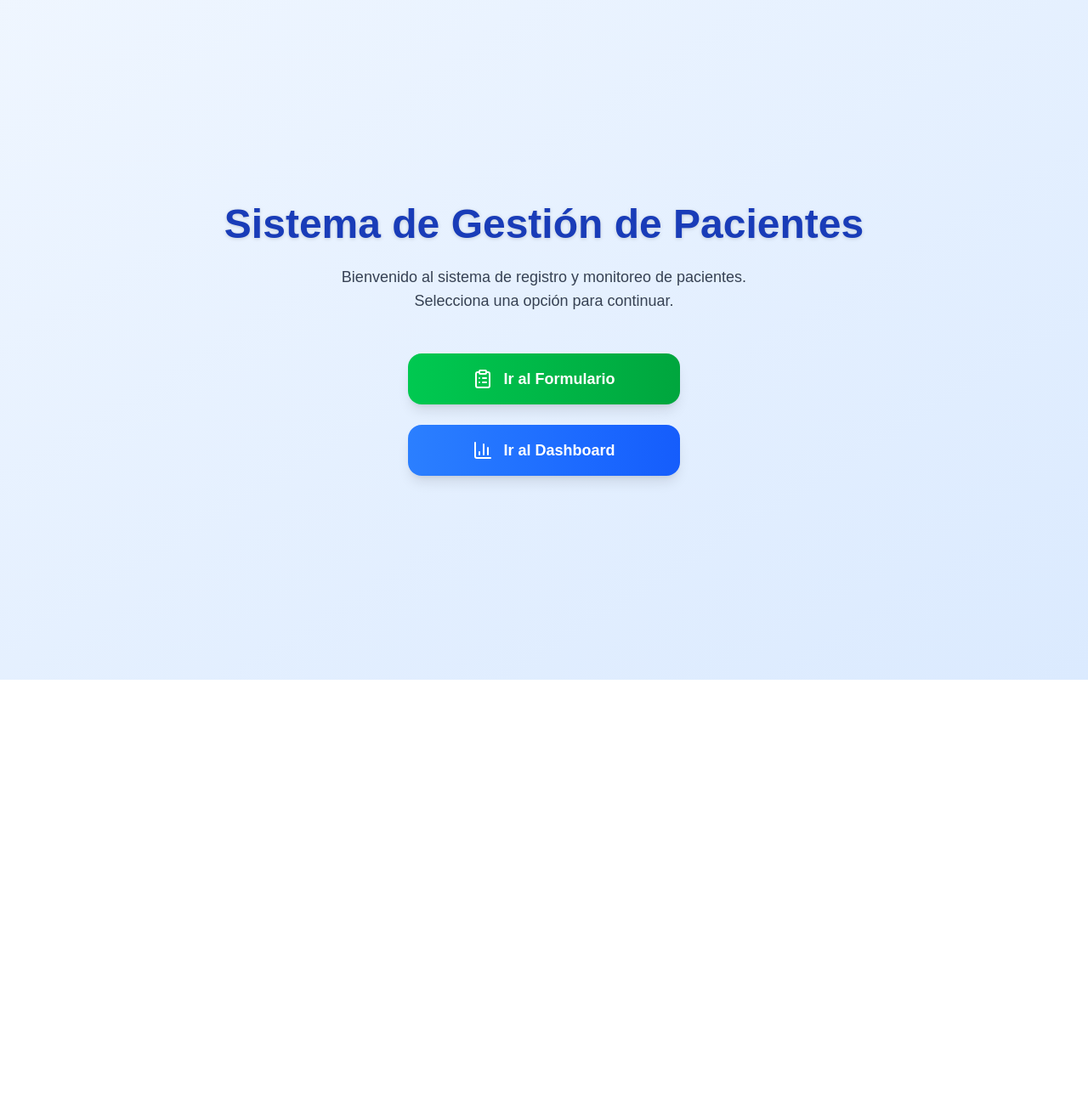
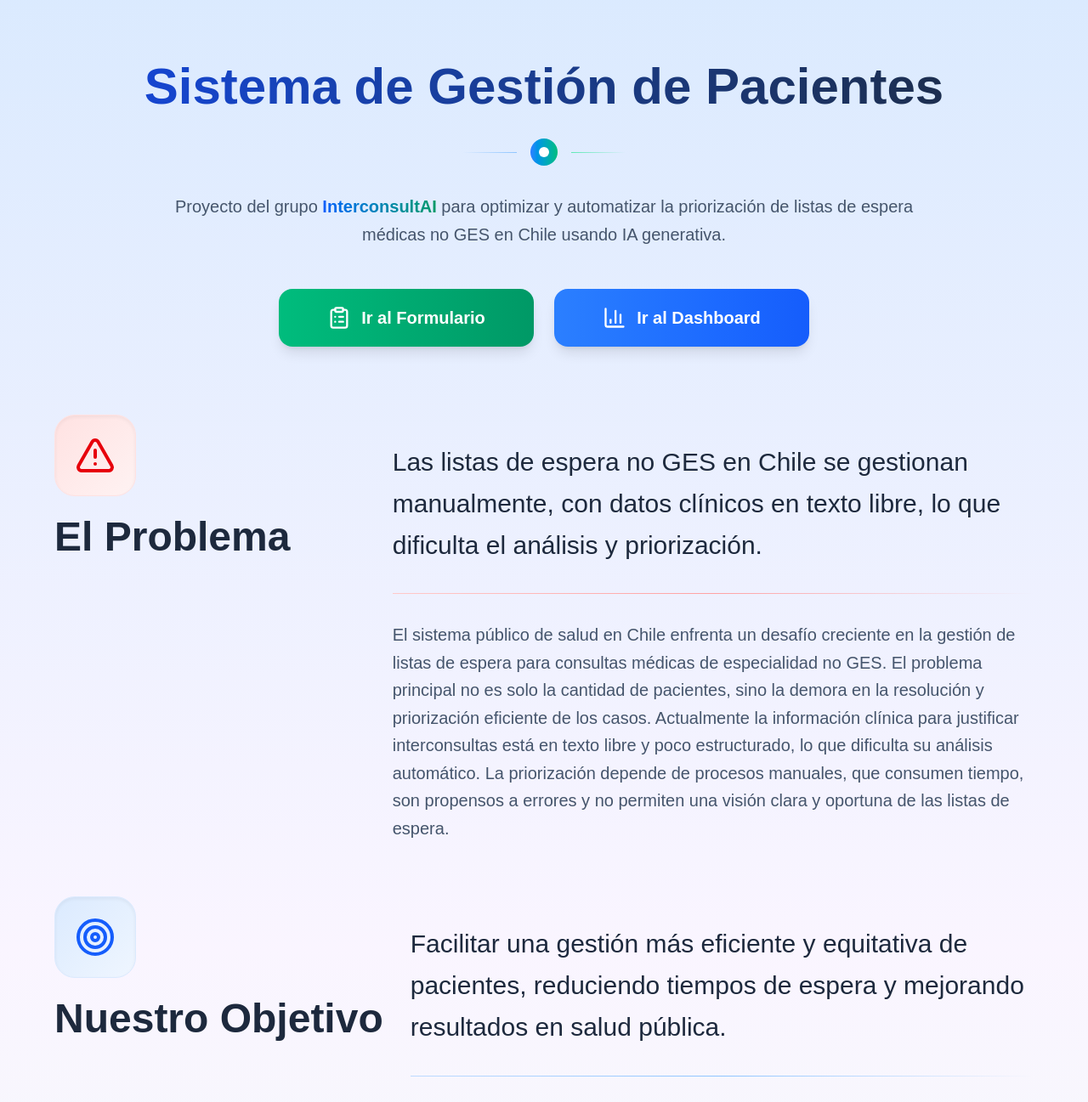
Before and after one commit to a1fredowo/interconsultai, a Next.js app: page / in a window 1280 px wide. Shown: the top 1297 px of the page at 85% size. Before the commit the page ends 800 px from the top, so only its background shows below. Built offline with nearby package versions, Linux system fonts and the light colour scheme.

Commit message:
Landing page mejorado

```diff
--- a/src/app/page.tsx
+++ b/src/app/page.tsx
@@ -1,37 +1,125 @@
 "use client";
 
 import { useRouter } from "next/navigation";
-import { ClipboardList, BarChart3 } from "lucide-react";
+import { ClipboardList, BarChart3, AlertTriangle, Target, Lightbulb } from "lucide-react";
 
 export default function Home() {
   const router = useRouter();
 
   return (
-    <div className="flex flex-col items-center justify-center min-h-screen text-center px-6 bg-gradient-to-br from-blue-50 to-blue-100">
-      <h1 className="text-5xl font-extrabold mb-6 text-blue-800 drop-shadow-sm">
+    <div className="min-h-screen bg-gradient-to-b from-blue-100 via-purple-50 via-pink-50 via-orange-50 to-emerald-50">
+      <div className="container mx-auto px-6 py-16">
+        {/* Header Section */}
+        <div className="text-center mb-12">
+          <h1 className="text-5xl lg:text-6xl font-bold bg-gradient-to-r from-blue-700 to-slate-800 bg-clip-text text-transparent mb-6 leading-tight">
             Sistema de Gestión de Pacientes
           </h1>
-      <p className="mb-12 text-lg text-gray-700 max-w-lg">
-        Bienvenido al sistema de registro y monitoreo de pacientes.
-        Selecciona una opción para continuar.
+          <div className="flex items-center justify-center mb-8">
+            <div className="w-16 h-px bg-gradient-to-r from-transparent to-blue-300"></div>
+            <div className="w-8 h-8 bg-gradient-to-r from-blue-500 to-emerald-500 rounded-full mx-4 flex items-center justify-center">
+              <div className="w-3 h-3 bg-white rounded-full"></div>
+            </div>
+            <div className="w-16 h-px bg-gradient-to-l from-transparent to-emerald-300"></div>
+          </div>
+          <p className="text-xl text-slate-600 max-w-4xl mx-auto leading-relaxed mb-12">
+            Proyecto del grupo <span className="font-bold text-transparent bg-gradient-to-r from-blue-600 to-emerald-600 bg-clip-text">InterconsultAI</span> para optimizar y automatizar la priorización de listas de espera médicas no GES en Chile usando IA generativa.
           </p>
 
-      <div className="flex flex-col gap-6 w-full max-w-xs">
+          {/* Action Buttons */}
+          <div className="flex flex-col sm:flex-row gap-6 justify-center items-center mb-20">
             <button
               onClick={() => router.push("/formulario")}
-          className="flex items-center justify-center gap-3 bg-gradient-to-r from-green-500 to-green-600 hover:from-green-600 hover:to-green-700 text-white py-4 px-6 rounded-2xl shadow-lg transform transition hover:scale-105 active:scale-95"
+              className="group relative flex items-center justify-center gap-3 bg-gradient-to-r from-emerald-500 to-emerald-600 hover:from-emerald-600 hover:to-emerald-700 text-white py-5 px-10 rounded-2xl shadow-lg transform transition-all duration-300 hover:scale-105 hover:shadow-xl active:scale-95 w-full sm:w-auto min-w-[300px] overflow-hidden"
             >
-          <ClipboardList className="w-6 h-6" />
-          <span className="text-lg font-semibold">Ir al Formulario</span>
+              <div className="absolute inset-0 bg-gradient-to-r from-white/0 via-white/20 to-white/0 transform -skew-x-12 translate-x-[-100%] group-hover:translate-x-[100%] transition-transform duration-700"></div>
+              <ClipboardList className="w-7 h-7 transition-transform group-hover:scale-110 relative z-10" />
+              <span className="text-xl font-semibold relative z-10">Ir al Formulario</span>
             </button>
 
             <button
               onClick={() => router.push("/dashboard")}
-          className="flex items-center justify-center gap-3 bg-gradient-to-r from-blue-500 to-blue-600 hover:from-blue-600 hover:to-blue-700 text-white py-4 px-6 rounded-2xl shadow-lg transform transition hover:scale-105 active:scale-95"
+              className="group relative flex items-center justify-center gap-3 bg-gradient-to-r from-blue-500 to-blue-600 hover:from-blue-600 hover:to-blue-700 text-white py-5 px-10 rounded-2xl shadow-lg transform transition-all duration-300 hover:scale-105 hover:shadow-xl active:scale-95 w-full sm:w-auto min-w-[300px] overflow-hidden"
             >
-          <BarChart3 className="w-6 h-6" />
-          <span className="text-lg font-semibold">Ir al Dashboard</span>
+              <div className="absolute inset-0 bg-gradient-to-r from-white/0 via-white/20 to-white/0 transform -skew-x-12 translate-x-[-100%] group-hover:translate-x-[100%] transition-transform duration-700"></div>
+              <BarChart3 className="w-7 h-7 transition-transform group-hover:scale-110 relative z-10" />
+              <span className="text-xl font-semibold relative z-10">Ir al Dashboard</span>
             </button>
+          </div>
+        </div>
+
+        {/* Main Content */}
+        <div className="max-w-6xl mx-auto">
+
+          {/* El Problema */}
+          <div className="mb-16">
+            <div className="flex flex-col lg:flex-row items-start gap-8">
+              <div className="flex-shrink-0 text-center lg:text-left">
+                <div className="inline-flex items-center justify-center w-24 h-24 bg-gradient-to-br from-red-100 to-red-50 rounded-3xl mb-6 shadow-inner border border-red-100">
+                  <AlertTriangle className="w-12 h-12 text-red-600" />
+                </div>
+                <h2 className="text-4xl lg:text-5xl font-bold text-slate-800 mb-4">
+                  El Problemaㅤㅤ
+                </h2>
+              </div>
+              <div className="flex-1 mt-4 lg:mt-8">
+                <p className="text-2xl lg:text-3xl font-medium mb-8 leading-relaxed text-slate-800">
+                  Las listas de espera no GES en Chile se gestionan manualmente, con datos clínicos en texto libre, lo que dificulta el análisis y priorización.
+                </p>
+                <div className="w-full h-px bg-gradient-to-r from-red-200 via-red-300 to-transparent mb-8"></div>
+                <p className="text-lg lg:text-xl leading-relaxed text-slate-600">
+                  El sistema público de salud en Chile enfrenta un desafío creciente en la gestión de listas de espera para consultas médicas de especialidad no GES. El problema principal no es solo la cantidad de pacientes, sino la demora en la resolución y priorización eficiente de los casos. Actualmente la información clínica para justificar interconsultas está en texto libre y poco estructurado, lo que dificulta su análisis automático. La priorización depende de procesos manuales, que consumen tiempo, son propensos a errores y no permiten una visión clara y oportuna de las listas de espera.
+                </p>
+              </div>
+            </div>
+          </div>
+
+          {/* Nuestro Objetivo */}
+          <div className="mb-16">
+            <div className="flex flex-col lg:flex-row items-start gap-8">
+              <div className="flex-shrink-0 text-center lg:text-left">
+                <div className="inline-flex items-center justify-center w-24 h-24 bg-gradient-to-br from-blue-100 to-blue-50 rounded-3xl mb-6 shadow-inner border border-blue-100">
+                  <Target className="w-12 h-12 text-blue-600" />
+                </div>
+                <h2 className="text-4xl lg:text-5xl font-bold text-slate-800 mb-4">
+                  Nuestro Objetivo
+                </h2>
+              </div>
+              <div className="flex-1 mt-4 lg:mt-8">
+                <p className="text-2xl lg:text-3xl font-medium mb-8 leading-relaxed text-slate-800">
+                  Facilitar una gestión más eficiente y equitativa de pacientes, reduciendo tiempos de espera y mejorando resultados en salud pública.
+                </p>
+                <div className="w-full h-px bg-gradient-to-r from-blue-200 via-blue-300 to-transparent mb-8"></div>
+                <p className="text-lg lg:text-xl leading-relaxed text-slate-600">
+                  Buscamos facilitar una gestión más eficiente, precisa y equitativa de los pacientes en espera, para reducir los tiempos de atención y mejorar los resultados en salud pública, apoyando la toma de decisiones clínicas y administrativas basadas en datos estructurados.
+                </p>
+              </div>
+            </div>
+          </div>
+
+          {/* Nuestra Solución */}
+          <div className="mb-16">
+            <div className="flex flex-col lg:flex-row items-start gap-8">
+              <div className="flex-shrink-0 text-center lg:text-left">
+                <div className="inline-flex items-center justify-center w-24 h-24 bg-gradient-to-br from-emerald-100 to-emerald-50 rounded-3xl mb-6 shadow-inner border border-emerald-100">
+                  <Lightbulb className="w-12 h-12 text-emerald-600" />
+                </div>
+                <h2 className="text-4xl lg:text-5xl font-bold text-slate-800 mb-4">
+                  Nuestra Solución
+                </h2>
+              </div>
+              <div className="flex-1 mt-4 lg:mt-8">
+                <p className="text-2xl lg:text-3xl font-medium mb-8 leading-relaxed text-slate-800">
+                  Una app web con formulario estandarizado, API con IA para estructurar diagnósticos y un dashboard que permite visualizar, filtrar y ordenar las listas de espera por especialidad y prioridad.
+                </p>
+                <div className="w-full h-px bg-gradient-to-r from-emerald-200 via-emerald-300 to-transparent mb-8"></div>
+                <p className="text-lg lg:text-xl leading-relaxed text-slate-600">
+                  Desarrollamos una aplicación web que integra: un formulario digital inspirado en el Formulario Único de Evaluación de Salud chileno para el ingreso estandarizado de consultas médicas; una API que utiliza IA generativa para procesar y estandarizar el diagnóstico en texto libre, devolviendo datos estructurados que se almacenan en JSON; y un dashboard que permite visualizar, filtrar y ordenar las listas de espera por especialidad y prioridad, facilitando el trabajo del personal médico y administrativo. Buscamos aportar a la transformación digital del sistema de salud chileno, mejorando la eficiencia en la gestión de listas de espera, reduciendo tiempos de espera y apoyando la entrega de atención oportuna a los pacientes.
+                </p>
+              </div>
+            </div>
+          </div>
+
+        </div>
       </div>
     </div>
   );
```
Lines whose indentation alone changed are shown as unchanged.
